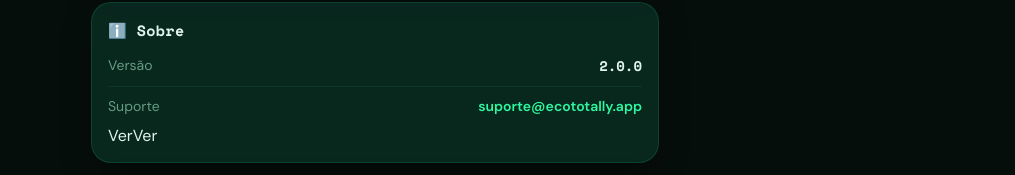
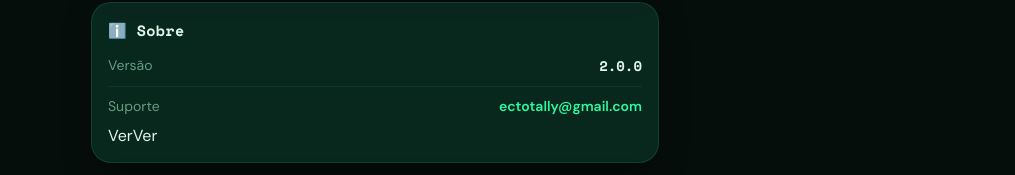
Before and after one commit to samuelctl/EcoTotally-Front, an Angular app: page /configuracoes in a window 1280 px wide. Shown: the part 993-1168 px from the top of the page, without its empty margins (265-1280 px from the left). Built offline with nearby package versions, Linux system fonts and the light colour scheme; sample sign-in values are in the browser's storage.

Commit message:
update termos e privacidade2

```diff
--- a/src/app/pages/configuracoes/configuracoes.component.html
+++ b/src/app/pages/configuracoes/configuracoes.component.html
@@ -104,7 +104,7 @@
     <h2 class="cfg-title">{{ t()['about'] }}</h2>
     <ul class="cfg-list">
       <li><span>{{ t()['version'] }}</span><strong>{{ versao }}</strong></li>
-      <li><span>{{ t()['support'] }}</span><a href="mailto:ectotally@gmail.com">suporte&#64;ecototally.app</a></li>
+      <li><span>{{ t()['support'] }}</span><a href="mailto:ectotally&#64;gmail.com">ectotally&#64;gmail.com</a></li>
       <a routerLink="/privacidade">{{ t()['view'] }}</a>
       <a routerLink="/termos">{{ t()['view'] }}</a>
     </ul>
--- a/src/app/pages/termos/termos.component.html
+++ b/src/app/pages/termos/termos.component.html
@@ -69,7 +69,7 @@
       <section>
         <h2>8. Contato</h2>
         <p>
-          Em caso de dúvidas: <strong>suporte@ecototally.app</strong>
+          Em caso de dúvidas: <strong>ecototally&#64;gmail.com</strong>
         </p>
       </section>
 
```
